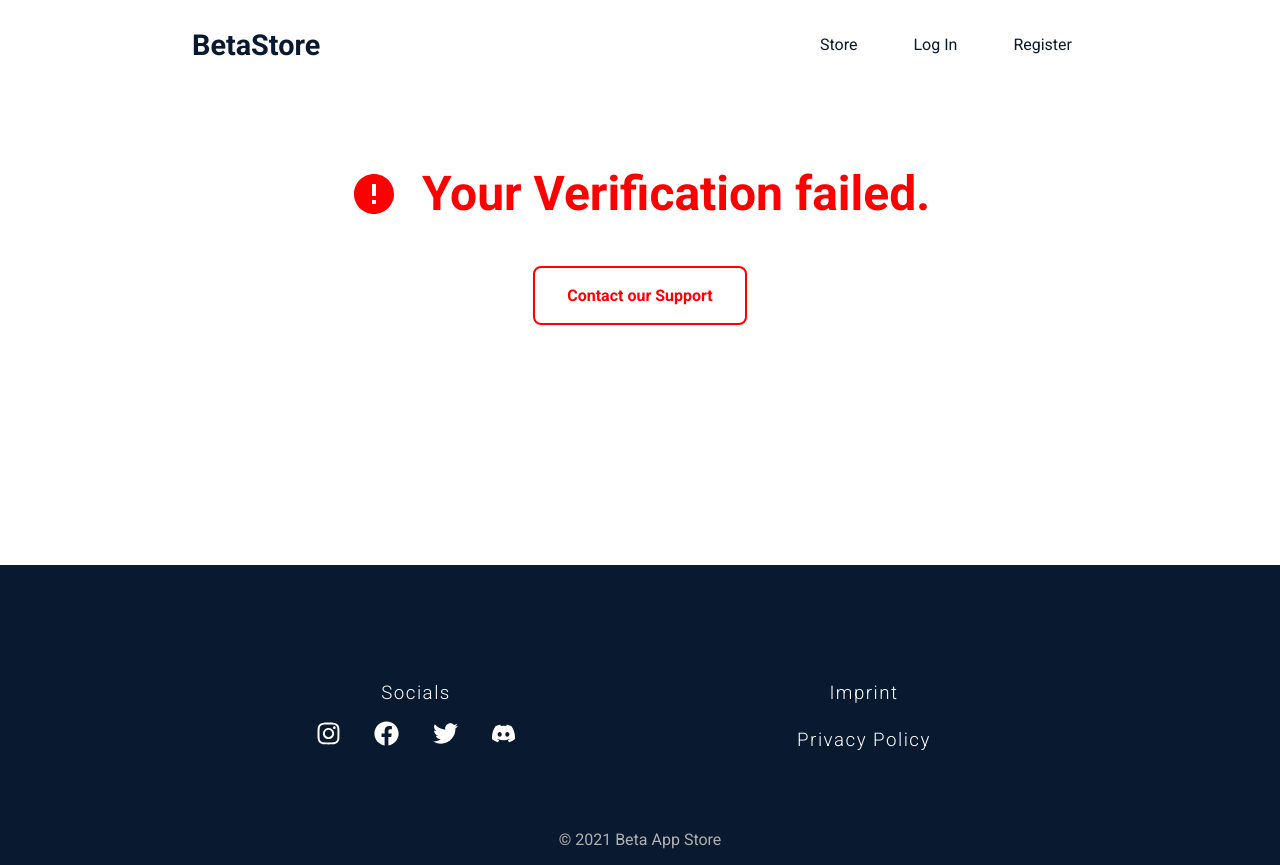
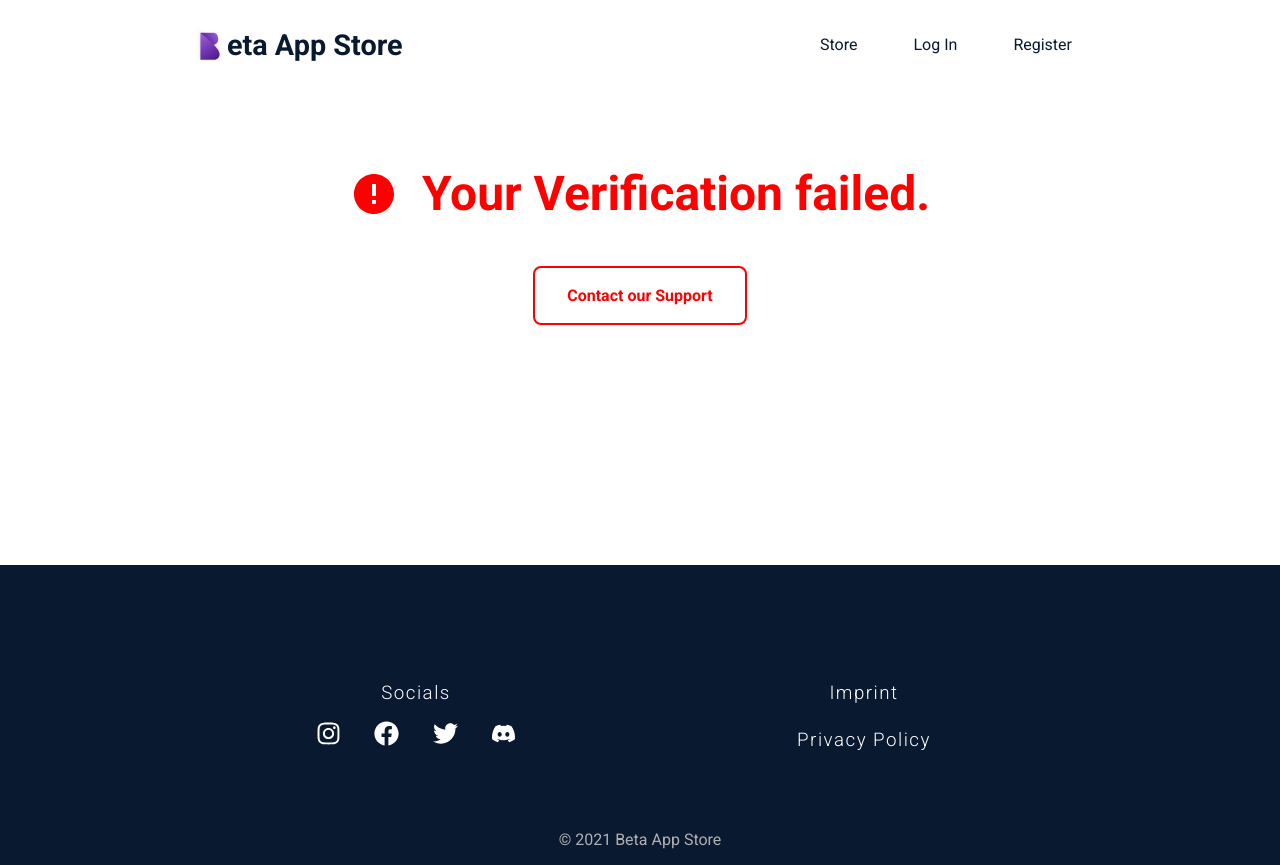
Before and after one commit to floriankulig/testiply, a Next.js app: page /verify in a window 1280 px wide. Built offline with nearby package versions, Linux system fonts and the light colour scheme; no server answers.

Commit message:
added prop for using background

```diff
--- a/src/components/InfoPageHeader.tsx
+++ b/src/components/InfoPageHeader.tsx
@@ -1,20 +1,45 @@
-import { getTextColor } from "helpers"
-import Link from "next/link"
-import { useRouter } from "next/router"
-import { rgba } from "polished"
-import styled from "styled-components"
+import { getTextColor } from "helpers";
+import { useIsMobile } from "hooks";
+import Image from "next/image";
+import Link from "next/link";
+import { useRouter } from "next/router";
+import { rgba } from "polished";
+import { CSSTransition } from "react-transition-group";
+import styled, { css } from "styled-components";
 
-const Header = styled.header`
+interface HeaderProps {
+  hasLogoBackground: boolean;
+}
+const Header = styled.header<HeaderProps>`
   display: flex;
   justify-content: space-between;
   align-items: center;
   height: var(--header-height);
-    color: ${p => getTextColor(p.theme.primary)};
+  color: ${(p) => getTextColor(p.theme.primary)};
   .logo {
-        font-size:clamp(1.3rem, 5vw ,1.8rem);
+    font-size: 1.8rem;
     font-weight: bold;
     user-select: none;
     cursor: pointer;
+    display: flex;
+    align-items: center;
+
+    .svg-wrapper {
+      display: inline-flex;
+      align-items: center;
+      justify-content: center;
+      width: 35px;
+      height: 35px;
+      ${(p) =>
+        p.hasLogoBackground &&
+        css`
+          margin-right: 5px;
+          background: white;
+        `};
+      padding-left: 1px;
+      border-radius: var(--border-radius);
+      z-index: 9;
+    }
   }
   .nav-links {
     display: flex;
@@ -24,53 +49,82 @@ const Header = styled.header`
       @media (${({ theme }) => theme.bp.medium}) {
         margin-left: 1.5em;
       }
-            :first-of-type{
+      :first-of-type {
         margin: 0;
       }
-            a{
-                padding: .7em 1em;
+      a {
+        padding: 0.7em 1em;
         border-radius: var(--border-radius);
         transition: background 0.5s;
-                font-size:clamp(.8rem, 4vw ,1rem);
-                &:hover{
+        font-size: clamp(0.8rem, 4vw, 1rem);
+        &:hover {
           cursor: pointer;
-                    background: ${({ theme }) => rgba(theme.navy, 0.1)}
+          background: ${({ theme }) => rgba(theme.navy, 0.1)};
         }
       }
     }
   }
-`
+`;
 
 interface InfoPageHeaderProps {
-    style?: Object,
+  style?: Object;
   className?: string;
+  hasLogoBackground?: boolean;
 }
 
-export const InfoPageHeader: React.FC<InfoPageHeaderProps> = ({ style, className }) => {
-    const router = useRouter()
+export const InfoPageHeader: React.FC<InfoPageHeaderProps> = ({
+  style,
+  className,
+  hasLogoBackground = false,
+}) => {
+  const router = useRouter();
+  const isMobile = useIsMobile();
 
   return (
-        <Header className={className} style={style}>
+    <Header
+      className={className}
+      style={style}
+      hasLogoBackground={hasLogoBackground}
+    >
       <Link href="/">
-                <div className="logo link">BetaStore</div>
+        <div className="logo">
+          <div className="svg-wrapper">
+            <Image width={30} height={35} src="/images/logo.svg" />
+          </div>
+          <CSSTransition
+            in={!isMobile}
+            timeout={300}
+            classNames="fade-right"
+            unmountOnExit
+            appear
+          >
+            <span>eta App Store</span>
+          </CSSTransition>
+        </div>
       </Link>
       <ul className="nav-links">
-                {!router.pathname.endsWith("/") && <Link href="/store">
+        {!router.pathname.endsWith("/") && (
+          <Link href="/store">
             <li>
               <a>Store</a>
             </li>
-                </Link>}
-                {!router.pathname.endsWith("/login") && <Link href="/login">
+          </Link>
+        )}
+        {!router.pathname.endsWith("/login") && (
+          <Link href="/login">
             <li>
               <a>Log In</a>
             </li>
-                </Link>}
-                {!router.pathname.endsWith("/register") && <Link href="/register">
+          </Link>
+        )}
+        {!router.pathname.endsWith("/register") && (
+          <Link href="/register">
             <li>
               <a>Register</a>
             </li>
-                </Link>}
+          </Link>
+        )}
       </ul>
     </Header>
-    )
-}
+  );
+};
```
Lines whose indentation alone changed are shown as unchanged.
